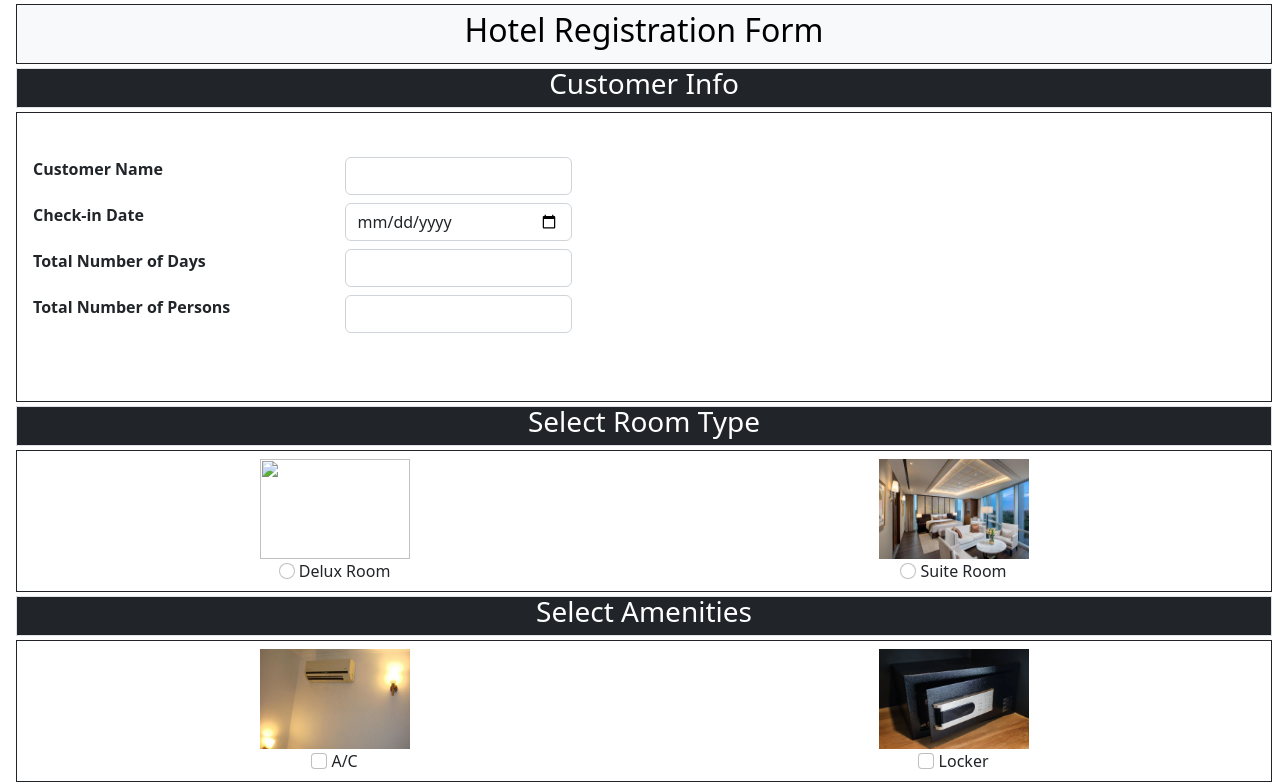
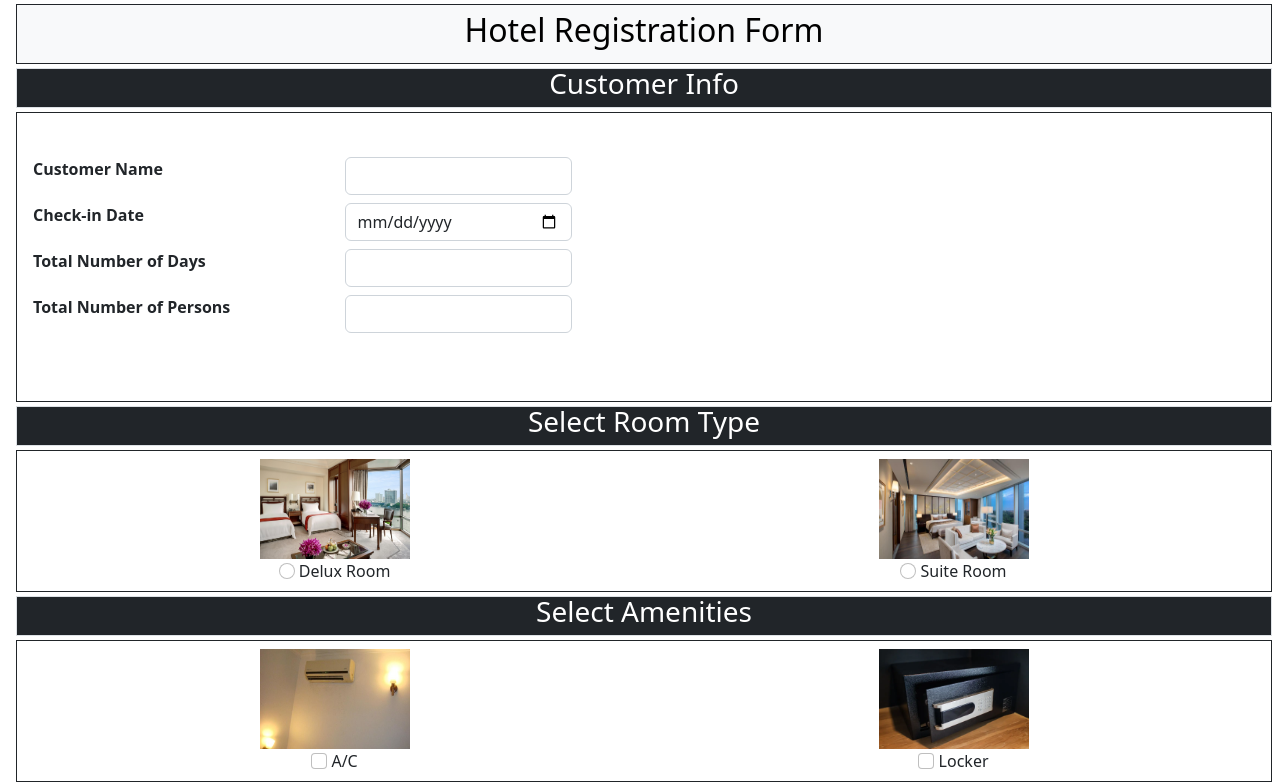
Before and after one commit to VamsiRednam/Hotel-Registration-Form, a plain HTML site: page index.html in a window 1280 px wide. Shown: the top 782 px of the page. Drawn offline with Linux system fonts and the light colour scheme; the site is published under a folder, as on GitHub Pages, so addresses that start at the root find nothing.

Commit message:
Update index.html

```diff
--- a/index.html
+++ b/index.html
@@ -110,7 +110,7 @@
             </div>
             <div class="row border border-dark p-2 m-1 w-100">
                 <div class="col text-center">
-                    <img src="/Deluxe Room.jpg" height="100px" width="150px"><br>
+                    <img src="Deluxe Room.jpg" height="100px" width="150px"><br>
                     <input type="radio" id="optDelux" class="form-check-input" value="Delux Room" name="Room"> Delux Room
 
                 </div>
```
